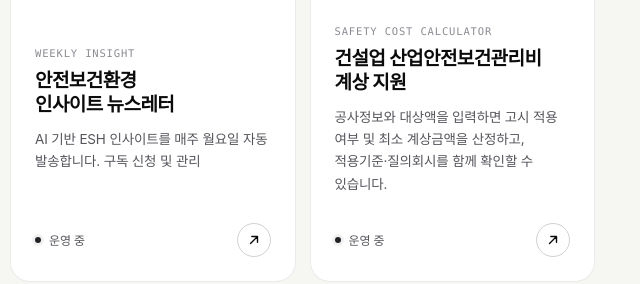
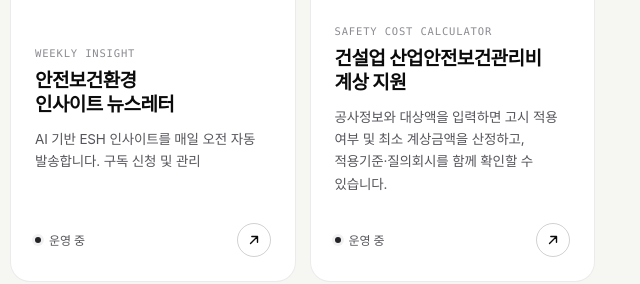
Before and after one commit to maeil-esh/Portal, a plain HTML site: page index.html in a window 1280 px wide. Shown: the part 908-1192 px from the top of the page, 637-1277 px from the left. Drawn offline with Linux system fonts and the light colour scheme; no server answers; a web font is replaced by a local one.

Commit message:
Update index.html

```diff
--- a/index.html
+++ b/index.html
@@ -209,7 +209,7 @@ body::before{content:'';position:fixed;inset:0;pointer-events:none;z-index:0;
       <div class="card-body">
         <span class="tag">Weekly Insight</span>
         <h2>안전보건환경<br>인사이트 뉴스레터</h2>
-        <p>AI 기반 ESH 인사이트를 매주 월요일 자동 발송합니다. 구독 신청 및 관리</p>
+        <p>AI 기반 ESH 인사이트를 매일 오전 자동 발송합니다. 구독 신청 및 관리</p>
       </div>
       <div class="card-foot"><span class="status"><i></i>운영 중</span><svg class="go" viewBox="0 0 16 16" fill="none" stroke="currentColor" stroke-width="1.6" stroke-linecap="round" stroke-linejoin="round"><path d="M4 12 12 4M5.5 4H12v6.5"/></svg></div>
     </a>
```
